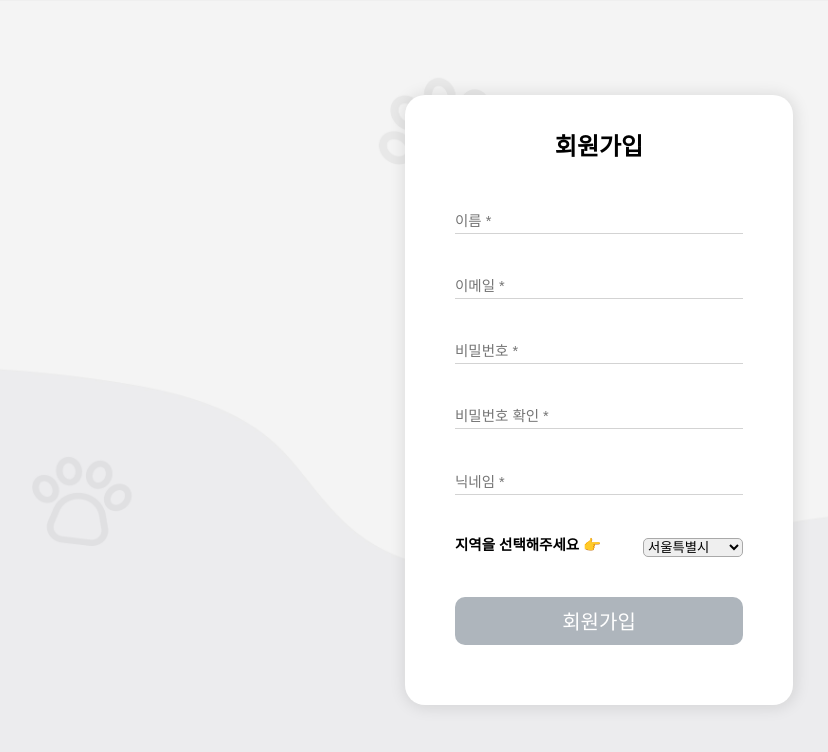
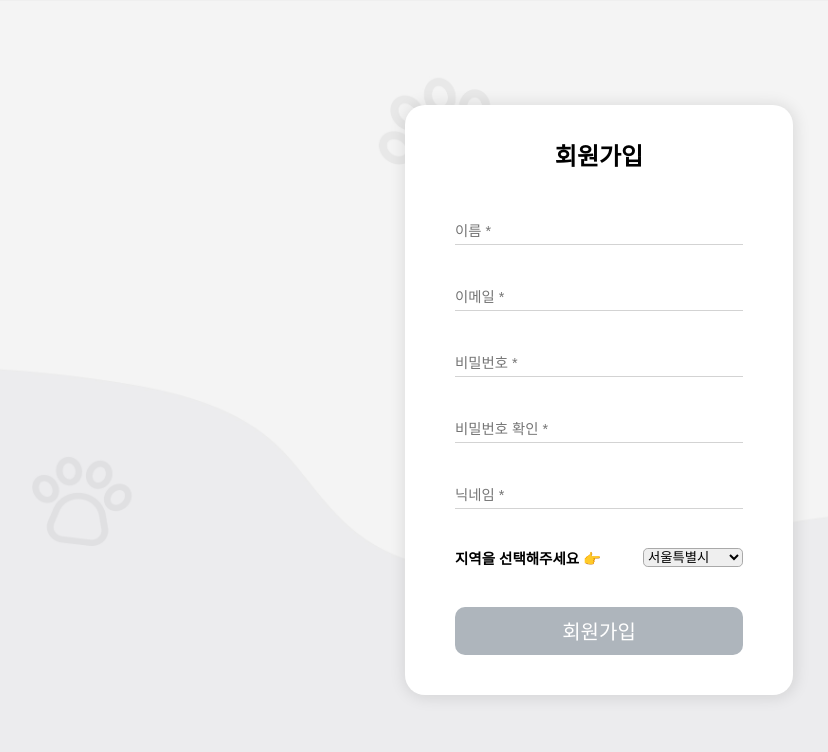
Before and after one commit to kseul/with_dog, a React (Create React App) app: page /signup in a window 1280 px wide. Shown: the top 752 px of the page, without its empty margins (41-869 px from the left). Built offline with nearby package versions, Linux system fonts and the light colour scheme.

Commit message:
modify : Signup 페이지 레이아웃 배치 수정

```diff
--- a/src/pages/Login/Signup/Signup.tsx
+++ b/src/pages/Login/Signup/Signup.tsx
@@ -46,31 +46,32 @@ const SignupForm = styled.div`
   display: flex;
   flex-direction: column;
   align-items: center;
-  padding: 0 50px;
+  padding: 0 3.125rem;
   background-color: white;
-  border-radius: 20px;
+  border-radius: 1.25rem;
   box-shadow: 1px 1px 15px 2px rgba(0, 0, 0, 0.1);
 `;
 const Title = styled.div`
   margin-top: 2.5rem;
   margin-bottom: 3.3rem;
-  font-size: 24px;
+  font-size: 1.5rem;
   font-weight: 600;
 `;
 const UserDataInputContainer = styled.div`
-  margin-bottom: 40px;
+  margin-bottom: 2.5rem;
 `;
 const UserDataInput = styled.input`
   width: 18rem;
   padding-left: 0;
-  padding-bottom: 4px;
+  padding-bottom: 0.3rem;
   margin-bottom: 2.7rem;
   border: none;
   border-bottom: 1px solid lightgray;
-  font-size: 14.5px;
+  font-size: 0.9rem;
 `;
 const UserLocationContainer = styled.div`
   display: flex;
+  position: relative;
 `;
 const ChooseText = styled.div`
   flex: 7;
@@ -79,13 +80,16 @@ const ChooseText = styled.div`
 `;
 
 const UserLocation = styled.select`
-  width: 100px;
-  border-radius: 5px;
+  position: absolute;
+  top: -25%;
+  right: 0%;
+  width: 6.25rem;
+  border-radius: 0.3rem;
   border-color: darkgray;
 `;
 const Location = styled.option``;
 const ButtonWrapper = styled.div`
-  margin-bottom: 2.5rem;
+  margin-bottom: 1.25rem;
 `;
 export default Signup;
 
```
